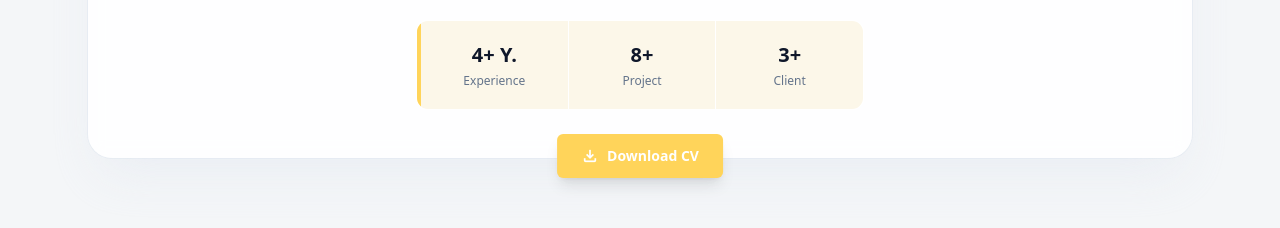
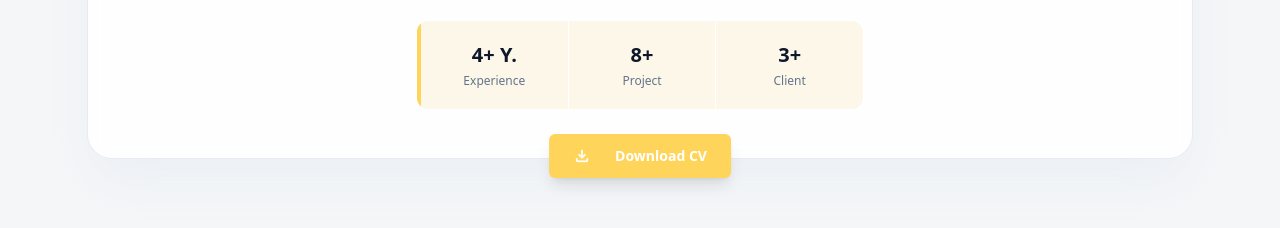
Before and after one commit to zamharii/porto-imam, a Nuxt app: page / in a window 1280 px wide. Shown: the part 1100-1328 px from the top of the page. Built offline with nearby package versions, Linux system fonts and the light colour scheme.

Commit message:
17 Apr 20:31

```diff
--- a/app/pages/index.vue
+++ b/app/pages/index.vue
@@ -278,7 +278,7 @@
               <a
                 href="/cv/cv-imam-zamhari.pdf"
                 download="CV-Imam-Zamhari.pdf"
-                class="inline-flex items-center gap-2 rounded-md bg-[#FFD45A] px-6 py-3 text-sm font-semibold text-white shadow-lg transition md:hover:bg-[#FFC83A]"
+                class="inline-flex items-center gap-6 rounded-md bg-[#FFD45A] px-6 py-3 text-sm font-semibold text-white shadow-lg transition md:hover:bg-[#FFC83A]"
               >
                 <span class="material-symbols-outlined text-[18px] leading-none">
                   download
```
